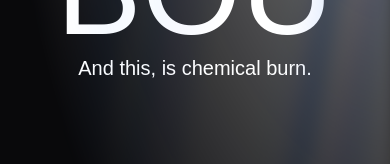
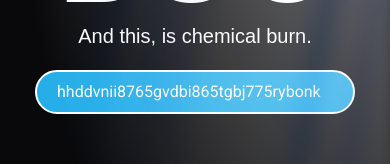
Before and after one commit to rummansheikh69/bou, a React (Vite) app: page / in a window 390 px wide. Shown: the part 328-492 px from the top of the page. Built offline with nearby package versions, Linux system fonts and the light colour scheme; a web font is replaced by a local one.

Commit message:
Update Hero.jsx

```diff
--- a/src/components/Hero.jsx
+++ b/src/components/Hero.jsx
@@ -39,6 +39,9 @@ export function Hero() {
       <div className="md:hidden w-full h-full flex flex-col mt-20 items-center justify-center">
         <h1 className=" text-9xl heading">BOU</h1>
         <h1 className=" text-xl heading">And this, is chemical burn.</h1>
+        <div className="mt-5 w-80 md:w-1/2 bg-light rounded-full px-5 py-2 border-2 border-2 border-white ">
+        <p className="truncate">hhddvnii8765gvdbi865tgbj775rybonk</p>
+        </div>
       </div>
 
       <div className=" w-full h-full relative overflow-hidden">
```
